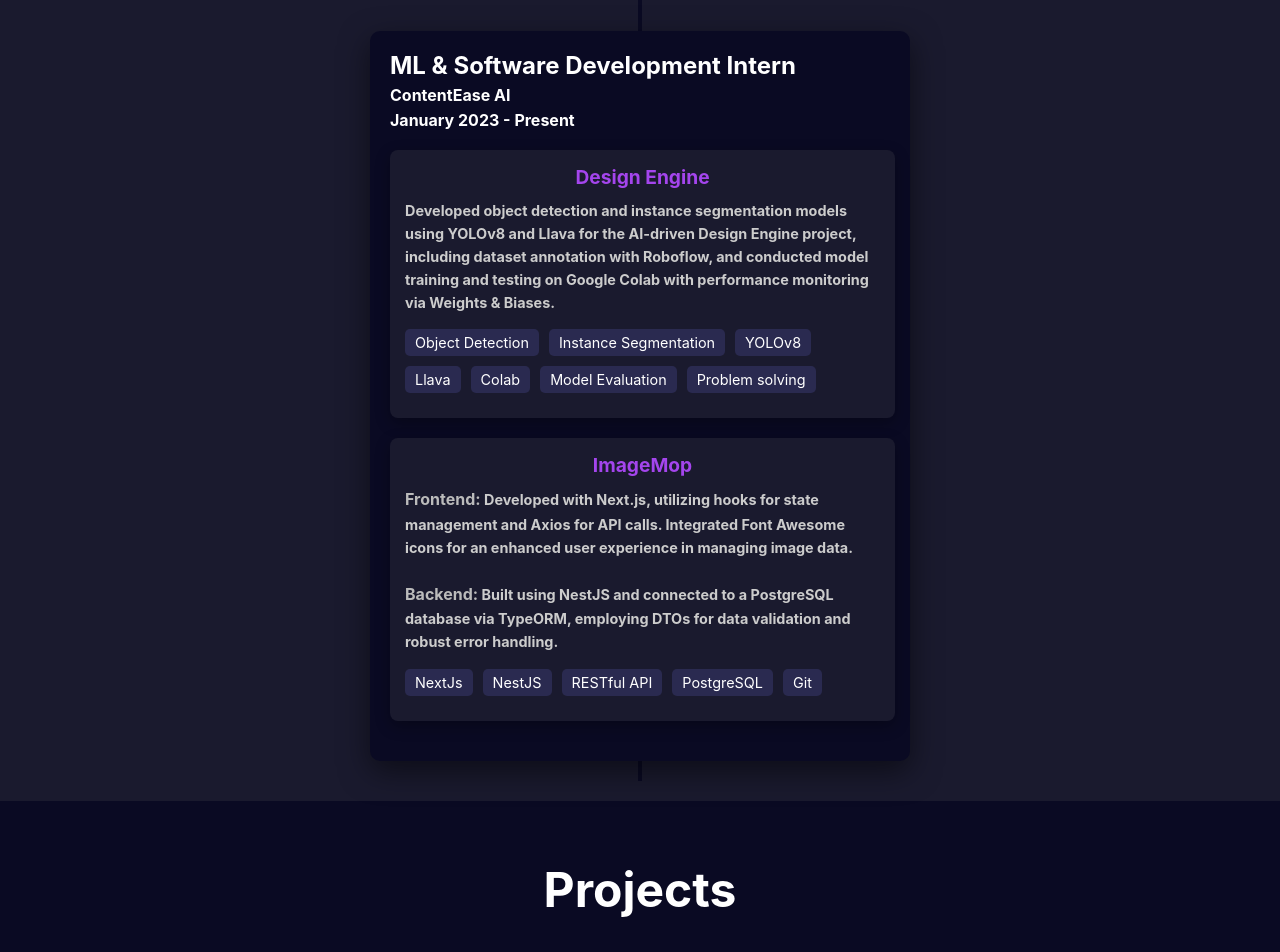
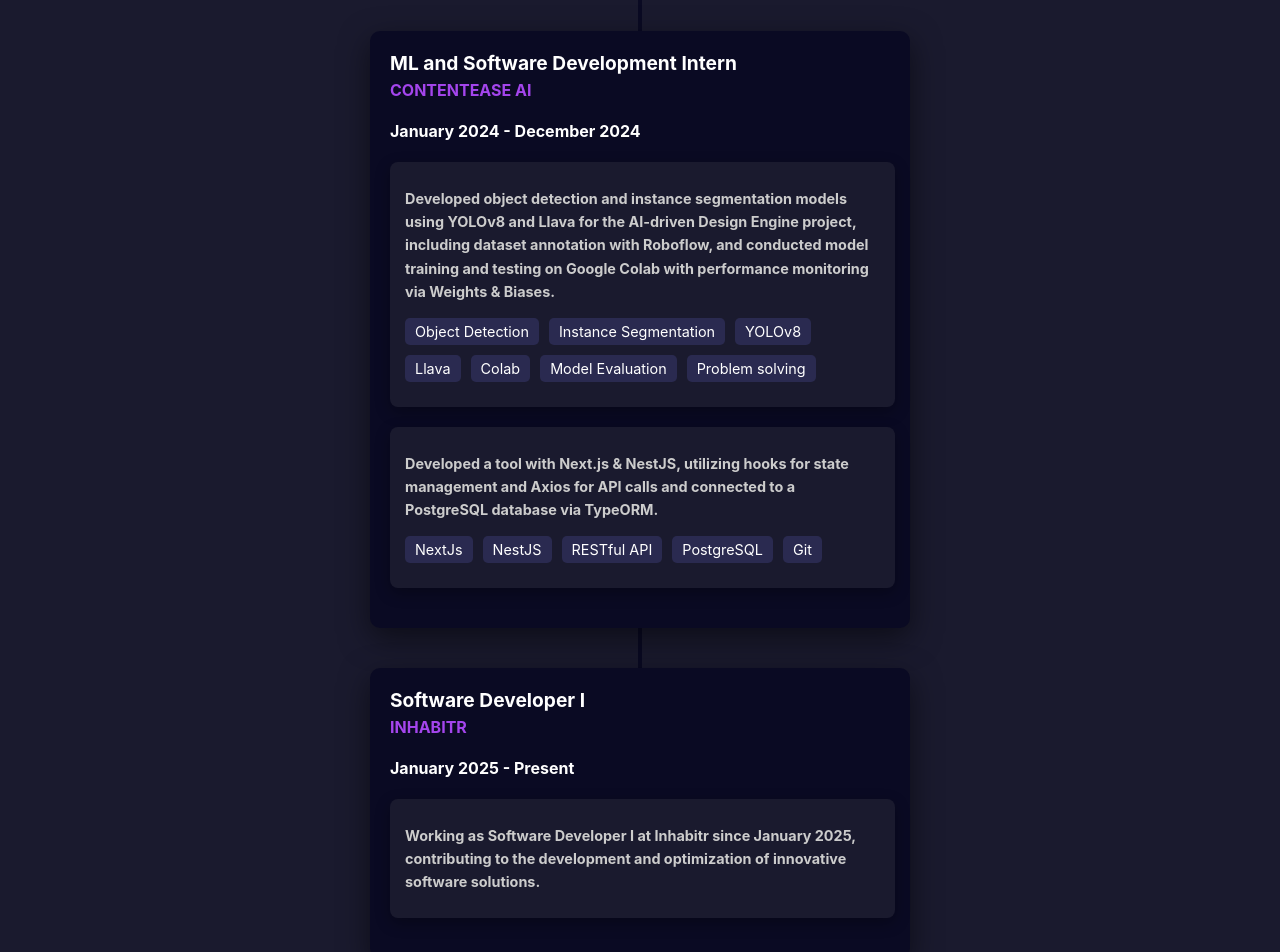
Before and after one commit to Kavyashreekl02/Portfolio, a React (Create React App) app: page / in a window 1280 px wide. Shown: the part 1600-2552 px from the top of the page. Built offline with nearby package versions, Linux system fonts and the light colour scheme.

Commit message:
Experience Updated

```diff
--- a/src/components/About/About.js
+++ b/src/components/About/About.js
@@ -19,7 +19,7 @@
       <ContentSection>
         <Greeting>Hi, I am</Greeting>
         <Name>Kavyashree K L</Name> {/* Replace with your name */}
-        <SubTitle>I am a <span>Software Engineer</span></SubTitle>
+        <SubTitle>I am a <span>Software Developer</span></SubTitle>
         <Description>
         I am a motivated and adaptable individual, eager to embrace new challenges. Committed to continuous learning and delivering high-quality results, I am prepared to contribute meaningfully and grow within a professional setting.
         </Description>
--- a/src/components/Experience/Experience.js
+++ b/src/components/Experience/Experience.js
@@ -25,14 +25,13 @@
 
         {/* Experience card on the right */}
         <ExperienceCard>
-          <h3>ML & Software Development Intern</h3>
-          <p>ContentEase AI</p>
-          <p>January 2023 - Present</p>
+          <h3>ML and Software Development Intern</h3>
+          <p>CONTENTEASE AI</p>
+          <h4>January 2024 - December 2024</h4>
           <InnerExperienceCardContainer>
             {/* First Inner Experience Card */}
             <InnerExperienceCard>
             <InnerExperienceCardTitle style={{ color: '#a445ed' }}>
-              Design Engine
             </InnerExperienceCardTitle>
 
               <ExperienceDetails>
@@ -52,14 +51,10 @@
             {/* Second Inner Experience Card */}
             <InnerExperienceCard>
             <InnerExperienceCardTitle style={{ color: '#a445ed' }}>
-              ImageMop
             </InnerExperienceCardTitle>
 
               <ExperienceDetails>
-              <span>Frontend:</span> Developed with Next.js, utilizing hooks for state management and Axios for API calls. Integrated Font Awesome icons for an enhanced user experience in managing image data.
-              <br></br>
-              <br></br>
-              <span>Backend:</span> Built using NestJS and connected to a PostgreSQL database via TypeORM, employing DTOs for data validation and robust error handling.
+               Developed a tool with Next.js & NestJS, utilizing hooks for state management and Axios for API calls and connected to a PostgreSQL database via TypeORM.
               </ExperienceDetails>
               <SkillsContainer>
                 <SkillItem>NextJs</SkillItem>
@@ -71,6 +66,22 @@
             </InnerExperienceCard>
           </InnerExperienceCardContainer>
         </ExperienceCard>
+
+
+        <ExperienceCard>
+        <h3>Software Developer I</h3>
+        <p>INHABITR</p>
+        <h4>January 2025 - Present</h4>
+        <InnerExperienceCardContainer>
+          <InnerExperienceCard>
+            <ExperienceDetails>
+            Working as Software Developer I at Inhabitr since January 2025, contributing to the development and optimization of innovative software solutions.
+            </ExperienceDetails>
+          </InnerExperienceCard>
+        </InnerExperienceCardContainer>
+      </ExperienceCard>
+
+
       </TimelineContainer>
     </ExperienceContainer>
   );
--- a/src/components/Experience/ExperienceStyledComponent.js
+++ b/src/components/Experience/ExperienceStyledComponent.js
@@ -87,13 +87,13 @@
 
   h3 {
     margin: 0;
-    font-size: 1.5rem;
+    font-size: 1.2rem;
     color: #fff;
   }
 
   p {
     margin: 5px 0;
-    color: #fff;
+    color: #a445ed;
     font-weight: bold;
   }
 
```
